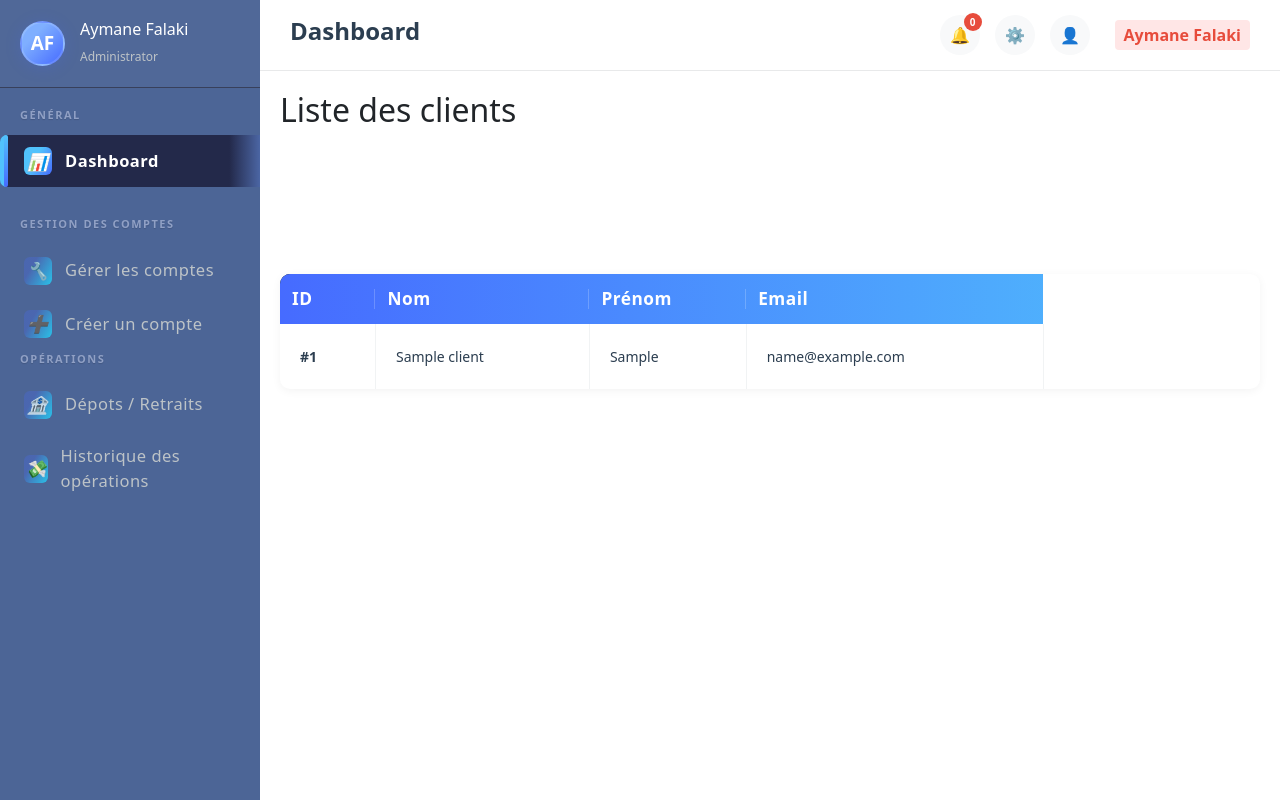
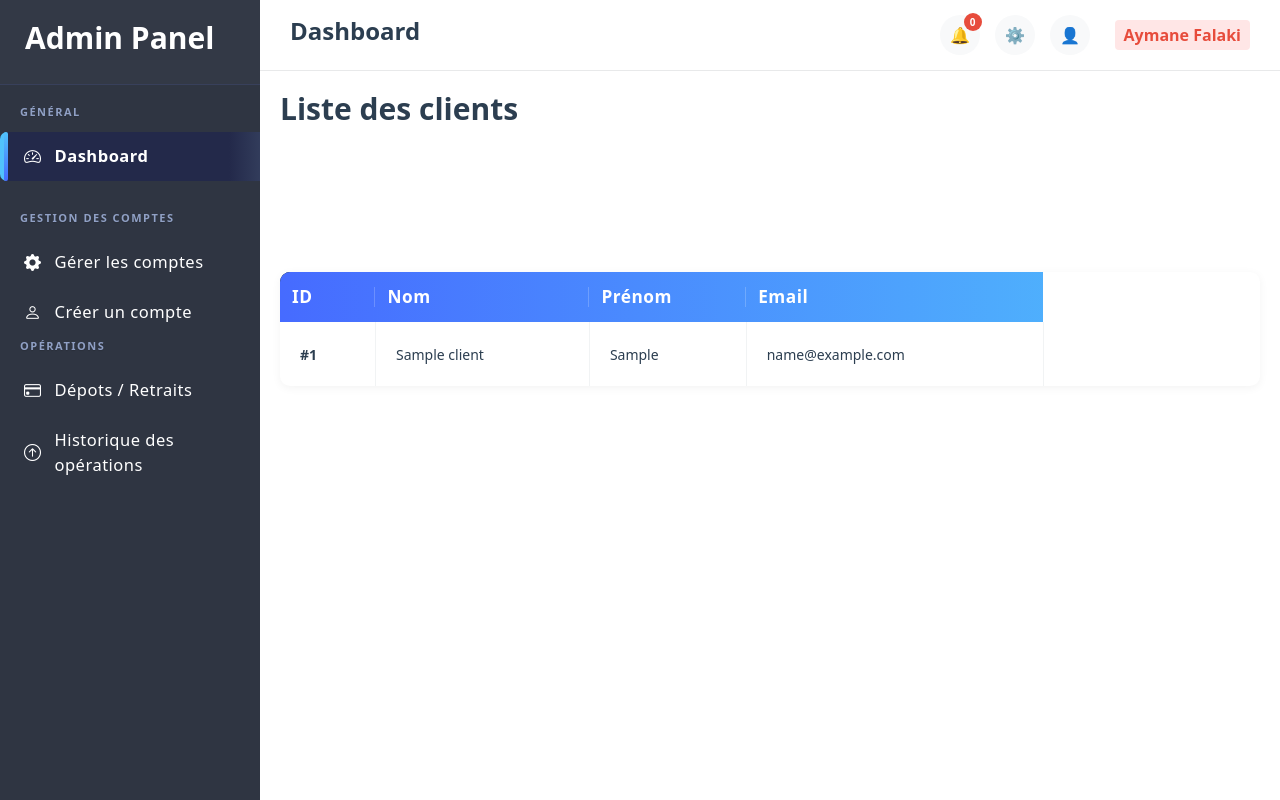
Before and after one commit to AymaneSlayer/Ebanking, a Flask app: page / in a window 1280 px wide; the page is wider, and only the part inside the window is pictured. Run offline with Flask 3, Linux system fonts and the light colour scheme; tables that the repository leaves empty hold one stand-in row (values such as "Sample post").

Commit message:
Changed the style

```diff
--- a/app.py
+++ b/app.py
@@ -55,9 +55,6 @@ def ajouter_compte():
         return render_template("ajouter_compte.html", clients=clients, show_modal=True)
 
     return render_template("ajouter_compte.html", clients=clients)
-
-
-@app.route("/supprimer-client", methods=["GET", "POST"])
 @app.route("/supprimer-client", methods=["GET", "POST"])
 def supprimer_client():
     if request.method == "POST":
@@ -82,9 +79,6 @@ def supprimer_client():
         return redirect(url_for("home"))
 
     return render_template("supprimer_client.html")
-
-
-
 # Générer un ID aléatoire
 def generate_unique_id():
     while True:
@@ -216,13 +210,14 @@ def init_db():
 @app.route("/dashboard")
 def dashboard():
     try:
-        nb_clients = Client.query.count()
-        # Simule des données fictives pour stats (si tu veux aller plus loin, tu peux les calculer en base)
+        clients = Client.query.all()  # Ajouté
+        nb_clients = len(clients)
         total_solde = db.session.query(db.func.sum(Compte.solde)).scalar() or 0
-        nb_transactions = 1805  # valeur fictive pour le visuel
-        nb_comments = 54        # idem
+        nb_transactions = 1805
+        nb_comments = 54
 
-        return render_template("dashboard.html",
+        return render_template("index.html",
+                               clients=clients,  # Ajouté
                                nb_clients=nb_clients,
                                total_solde=total_solde,
                                nb_transactions=nb_transactions,
@@ -230,6 +225,7 @@ def dashboard():
     except Exception as e:
         import traceback
         return f"<h2>Erreur Dashboard :</h2><pre>{traceback.format_exc()}</pre>"
+
 @app.route('/modifier_client/<id>', methods=['POST'])
 def modifier_client(id):
     data = request.get_json()
--- a/static/css/style.css
+++ b/static/css/style.css
@@ -6,10 +6,12 @@
         }
 
         body {
-            font-family: 'Segoe UI', Tahoma, Geneva, Verdana, sans-serif;
-            background: #f5f6fa;
-            color: #2c3e50;
+            font-family: 'Poppins', sans-serif;
+
+            color: #ffffff !important;
             overflow-x: hidden;
+            background: #fcf9f9;
+
         }
 
         /* Loading Spinner */
@@ -52,10 +54,10 @@
             top: 0;
             width: 260px;
             height: 100vh;
-            background: #4c6596;
-            color: rgb(14, 14, 14);
+            background:#2f3542;
+            color:#f0f0f0;
             z-index: 1000;
-            transition: transform 0.3s ease;
+
         }
 
         .sidebar-header {
@@ -109,10 +111,14 @@
             display: flex;
             align-items: center;
             padding: 12px 20px;
-            color: #bdc3c7;
+            color: #ffffff;
             text-decoration: none;
             transition: all 0.3s ease;
             position: relative;
+            font-size: 15px;
+            font-weight: 500;
+            border-radius: 8px;
+            margin-bottom: 6px;
         }
 
         .menu-item:hover,
@@ -132,9 +138,15 @@
         }
 
         .menu-item i {
-            width: 20px;
-            margin-right: 15px;
-            font-size: 16px;
+            background: none; /* ⬅️ supprime le fond */
+            border-radius: 0;  /* ⬅️ supprime la forme arrondie */
+            width: auto;       /* ⬅️ pas de carré imposé */
+            height: auto;
+            margin-right: 13px;
+            font-size: 17px;
+            color: #ffffff !important;
+            display: inline;   /* ou inline-flex si tu veux garder un peu de contrôle */
+            transition: color 0.18s;
         }
 
         .menu-badge {
@@ -479,7 +491,7 @@
         .clients-title {
             margin-bottom: 20px;
             color: #2c3e50;
-            font-size: 20px;
+            font-size: 30px;
             font-weight: 600;
         }
 
@@ -803,13 +815,13 @@
     z-index: 1;
 }
 .menu-item i {
-    background: linear-gradient(120deg, #466bff40 30%, #22d6fbd0 100%);
-    border-radius: 6px;
-    width: 28px;
-    height: 28px;
+    background: none;
+    border-radius: 0;
+    width: auto;
+    height: auto;
     margin-right: 13px;
     font-size: 17px;
-    color: #b9d0ff;
+    color: #ffffff !important;
     display: flex;
     align-items: center;
     justify-content: center;
@@ -834,11 +846,7 @@
     background: linear-gradient(180deg, #51c2fc 0%, #466bff 100%);
     z-index: 2;
 }
-.menu-item:hover i,
-.menu-item.active i {
-    background: linear-gradient(120deg, #51c2fc 40%, #466bff 100%);
-    color: #fff;
-}
+
 .menu-badge {
     background: linear-gradient(90deg, #ff7675 60%, #e17055 100%);
     color: #fff;
@@ -881,3 +889,12 @@
     border: 1px solid #ccc;
     font-size: 14px;
 }
+.dashboard-title {
+    font-size: 30px;
+    font-weight: 700;
+    color: #ffffff;
+    display: flex;
+    align-items: center;
+    gap: 10px;
+    padding-left: 5px;
+}
--- a/templates/depots.html
+++ b/templates/depots.html
@@ -3,7 +3,7 @@
 <head>
     <meta charset="UTF-8">
     <title>Dépôt / Retrait</title>
-    <link rel="stylesheet" href="{{ url_for('static', filename='css/style.css') }}">
+    <link rel="stylesheet" href="{{ url_for('static', filename='css/Operations.css') }}">
     <!-- Bootstrap -->
     <link href="https://cdn.jsdelivr.net/npm/bootstrap@5.3.2/dist/css/bootstrap.min.css" rel="stylesheet">
 </head>
--- a/templates/index.html
+++ b/templates/index.html
@@ -6,7 +6,7 @@
     <link rel="stylesheet" href="{{ url_for('static', filename='css/style.css') }}">
     <!-- Bootstrap CSS -->
     <link href="https://cdn.jsdelivr.net/npm/bootstrap@5.3.2/dist/css/bootstrap.min.css" rel="stylesheet">
-
+    <link href="https://cdn.jsdelivr.net/npm/bootstrap-icons@1.10.5/font/bootstrap-icons.css" rel="stylesheet">
     <title>E-Banking Admin Panel</title>
 </head>
 
@@ -15,11 +15,11 @@
     <!-- Sidebar -->
     <nav class="sidebar">
   <div class="sidebar-header">
-    <div class="user-avatar" id="userAvatar">AF</div>
-    <div class="user-info">
-      <h4 id="userName">Aymane Falaki</h4>
-      <span id="userRole">Administrator</span>
-    </div>
+    <h2 class="dashboard-title">
+    Admin Panel
+</h2>
+
+
   </div>
 
   <div class="sidebar-menu">
@@ -27,7 +27,8 @@
       <h5>Général</h5>
 
       <a href="{{ url_for('dashboard') }}" class="menu-item active">
-        <i>📊</i>
+      <i class="bi bi-speedometer2"></i>
+
         <span>Dashboard</span>
       </a>
 
@@ -39,25 +40,26 @@
       <h5>Gestion des comptes </h5>
 
       <a href="{{ url_for('gerer_comptes') }}" class="menu-item">
-        <i>🔧</i>
+        <i class="bi bi-gear-fill"></i>
         <span>Gérer les comptes</span>
       </a>
 
       <a href="{{ url_for('ajouter_compte') }}" class="menu-item btn-important">
-        <i>➕</i>
+        <i class="bi bi-person"></i>
         <span>Créer un compte</span>
       </a>
      <div class="menu-section">
       <h5>Opérations </h5>
       <a href="{{ url_for('operations') }}" class="menu-item btn-important">
-        <i>🏦</i>
+        <i class="bi bi-credit-card"></i>
+
         <span>Dépots / Retraits</span>
       </a>
 
       <!-- ... autres liens -->
 
       <a href="#" class="menu-item">
-        <i>💸</i>
+        <i class="bi bi-arrow-up-circle"></i>
         <span>Historique des opérations</span>
       </a>
     </div>
@@ -93,7 +95,7 @@
 
         <!-- Dashboard Content -->
         <div class="dashboard-content">
-              <h2 style="margin-bottom: 20px;">Liste des clients</h2>
+              <h2 style="margin-bottom: 20px;", class="clients-title">Liste des clients</h2>
               <div style="display: flex; justify-content: flex-start; margin-bottom: 15px;">
             <a href="{{ url_for('ajouter_client') }}" class="btn btn-primary" style="font-weight: 600 ; margin-left: 1000px;">
             ➕ Ajouter un client
@@ -196,8 +198,19 @@ function selectRow(row) {
 <!-- Bootstrap JS Bundle -->
 <script src="https://cdn.jsdelivr.net/npm/bootstrap@5.3.2/dist/js/bootstrap.bundle.min.js"></script>
 <script src="{{ url_for('static', filename='js/tableEdit.js') }}"></script>
+<script>
+    // Activer le spinner quand un formulaire est soumis
+    document.querySelectorAll("form").forEach(form => {
+        form.addEventListener("submit", () => {
+            document.getElementById("spinner").style.display = "flex";
+        });
+    });
+</script>
 
-
-
+<!-- 🔄 Spinner de chargement -->
+<div class="loading" id="spinner" style="display: none; position: fixed; top: 0; left: 0;
+     width: 100vw; height: 100vh; background: rgba(255,255,255,0.6); z-index: 9999;">
+    <div class="spinner"></div>
+</div>
 </body>
 </html>
```
Also changed, not shown: static/css/Operation.css (added, +25 -0 lines), templates/retrait.html (deleted).
